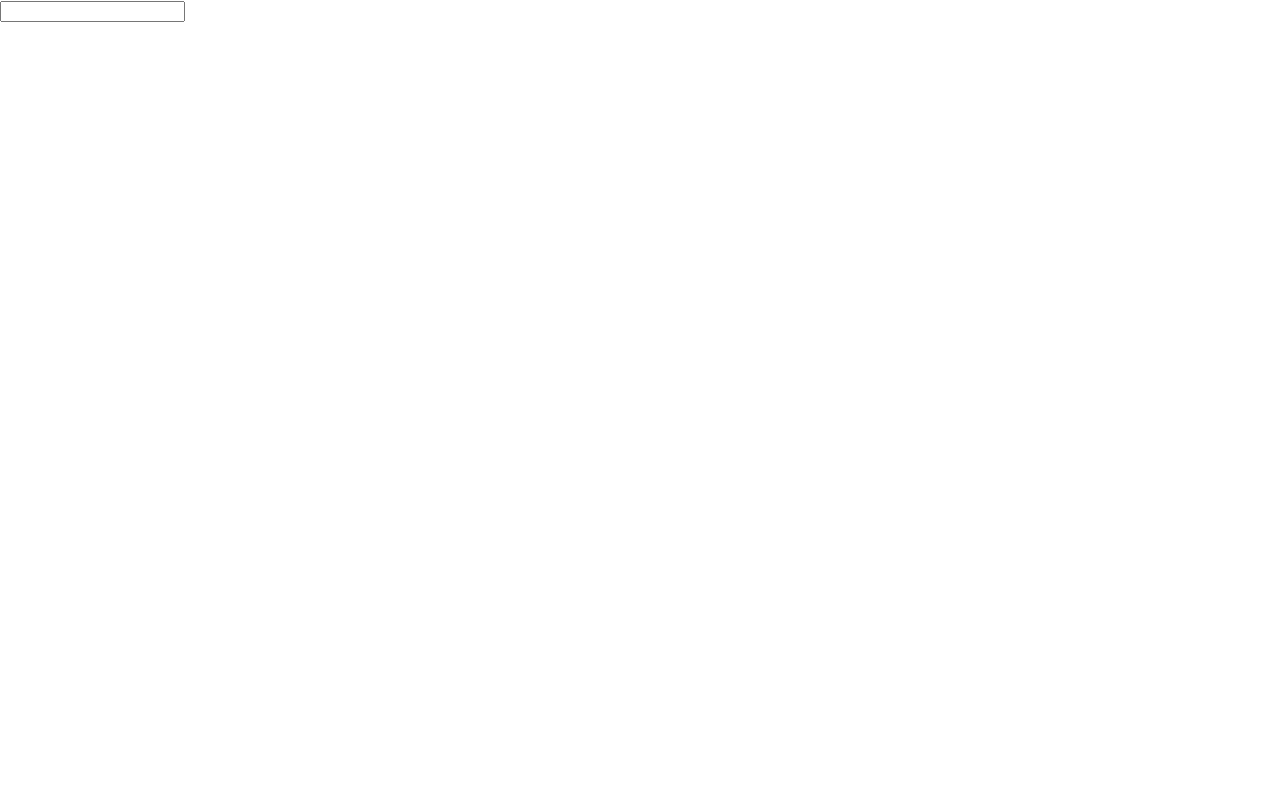
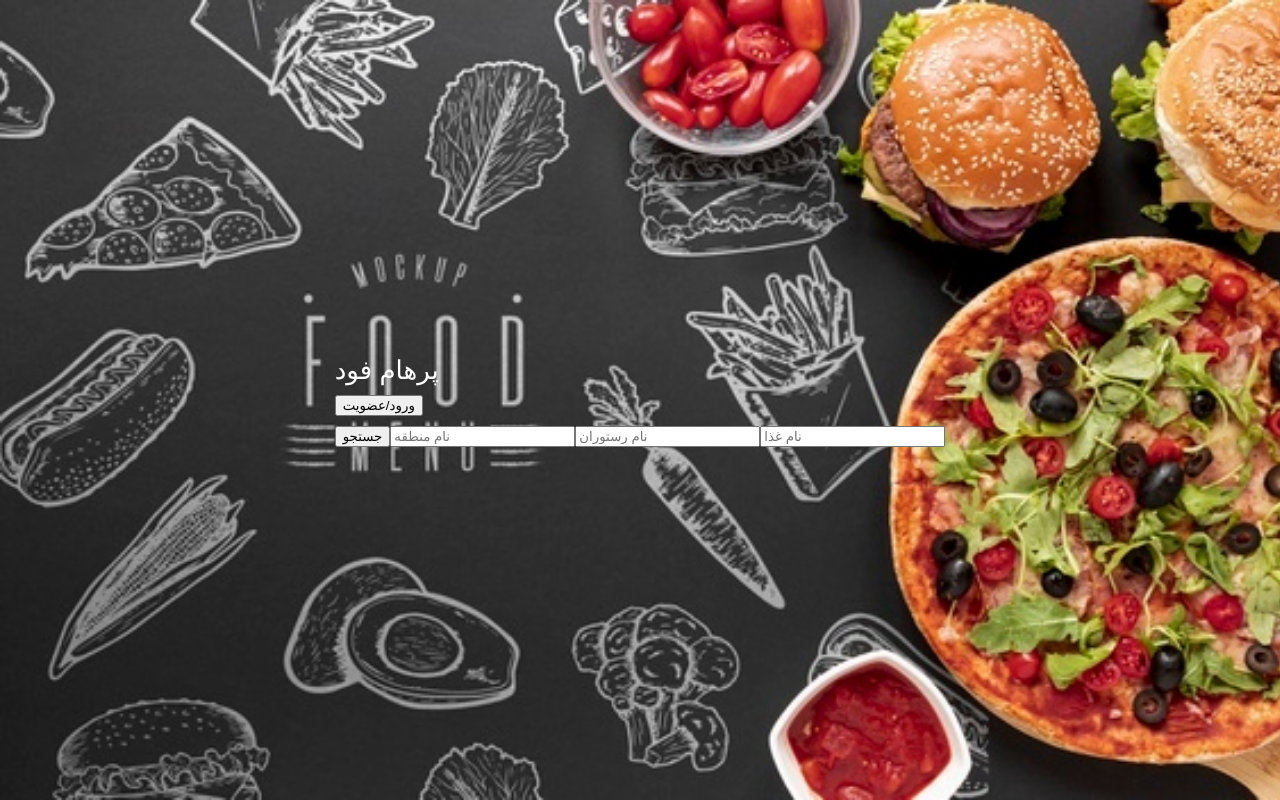
Before and after one commit to amirhallaji/ParhamFood_frontend, a React (Create React App) app: page / in a window 1280 px wide. Built offline with nearby package versions, Linux system fonts and the light colour scheme.

Commit message:
background added and some styles

```diff
--- a/src/App.css
+++ b/src/App.css
@@ -14,7 +14,11 @@
 }
 
 .App-header {
-  background-color: #282c34;
+  background: url('./images/foodback.jpg');
+  background-repeat: no-repeat;
+  background-size: cover;
+  overflow: hidden;
+  /* background-color: #282c34; */
   min-height: 100vh;
   display: flex;
   flex-direction: column;
@@ -36,3 +40,7 @@
     transform: rotate(360deg);
   }
 }
+
+* {
+  box-sizing: border-box;
+}
--- a/src/App.js
+++ b/src/App.js
@@ -1,8 +1,6 @@
-import logo from './logo.svg';
-import antd from 'antd';
 import './App.css';
 import { Component } from 'react';
-import { render } from '@testing-library/react';
+
 
 import {HomePage} from './components/homepage/homepage.component';
 
@@ -20,7 +18,7 @@ class App extends Component {
 
   render() {
     return (
-      <div>
+      <div className='App-header'>
         <HomePage></HomePage>
       </div>
     )
--- a/src/components/RegisterLogin/registerLogin.components.jsx
+++ b/src/components/RegisterLogin/registerLogin.components.jsx
@@ -1,10 +1,9 @@
 import React from 'react';
 import './registerLogin.styles.css';
+import {Button} from 'antd'
 
 export const RegisterLogin = () => {
       return (
-            <div>
-
-            </div>
+            <Button>ورود/عضویت</Button>
       )
 }
--- a/src/components/homepage/homepage.component.jsx
+++ b/src/components/homepage/homepage.component.jsx
@@ -6,7 +6,7 @@ import { HomePageHeader } from '../mainpageHeader/homepageHeader.component';
 
 export const HomePage = () => {
       return (
-            <div>
+            <div className='homepage'>
                   <HomePageHeader></HomePageHeader>
                   <SearchContainer></SearchContainer>
             </div>
--- a/src/components/homepage/homepage.styles.css
+++ b/src/components/homepage/homepage.styles.css
@@ -0,0 +1,3 @@
+.homepage {
+
+}
--- a/src/components/searchPart/searchPart.component.jsx
+++ b/src/components/searchPart/searchPart.component.jsx
@@ -1,9 +1,14 @@
 import React from 'react';
 import './searchPart.styles.css';
-import { Input } from 'antd';
+import { Input, Button } from 'antd';
 
 export const SearchPart = () => {
       return (
-       <Input></Input>
+            <div>
+                  <Button>جستجو</Button>
+                  <Input placeholder='نام منطقه'></Input>
+                  <Input placeholder='نام رستوران'></Input>
+                  <Input placeholder='نام غذا'></Input>
+            </div>
       )
 }
--- a/src/components/topleftHeader/topicLeftHeader.component.jsx
+++ b/src/components/topleftHeader/topicLeftHeader.component.jsx
@@ -4,8 +4,6 @@ import './topicLeftHeader.styles.css';
 
 export const TopicLeftHeader = () => {
       return (
-            <div>
-
-            </div>
+            <div>پرهام فود</div>
       )
 }
```
Also changed, not shown: src/foodback.jpg (deleted), src/images/foodback.jpg (added).
